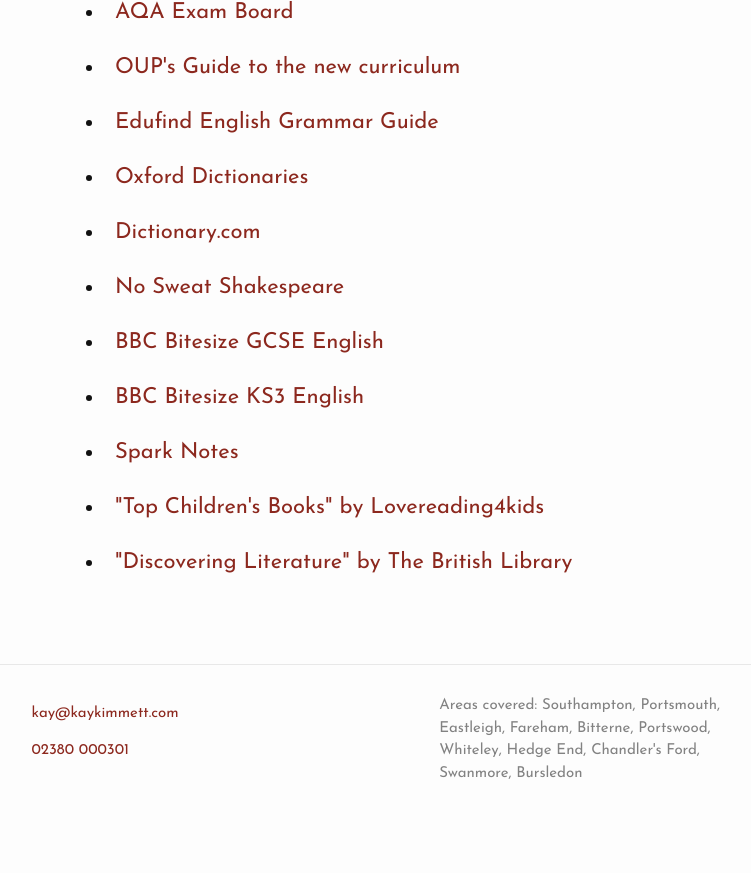
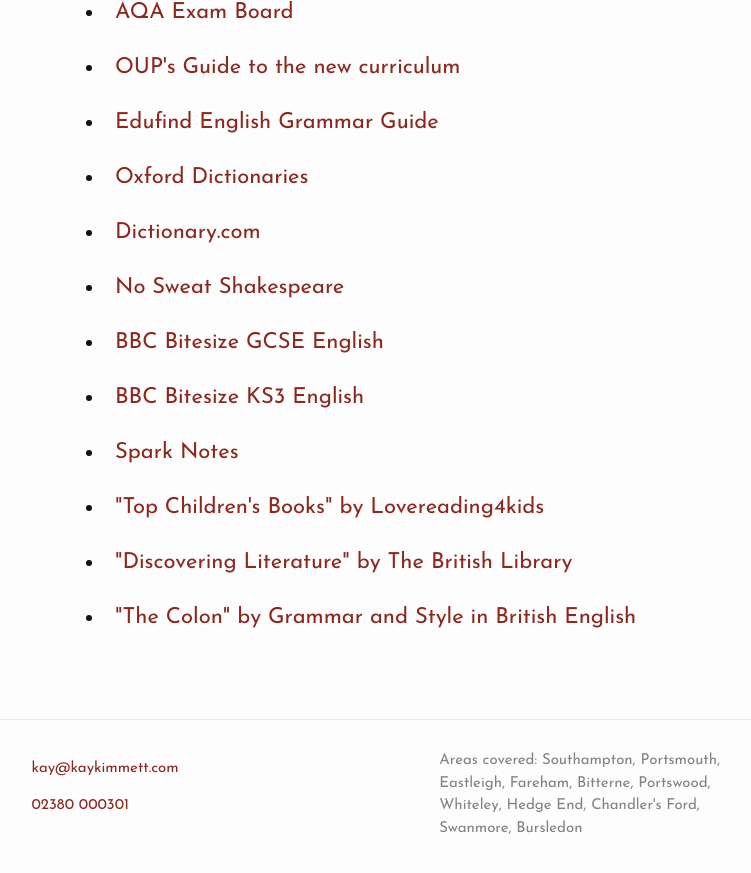
Before and after one commit to kaykimmett/kaykimmett.github.io, a Jekyll site: the page built from faq.html, in a window 1280 px wide and 900 px high, scrolled down 4069 px. Shown: the top 873 px of the window, without its empty margins (246-997 px from the left). Built offline with Jekyll 4.4.1, drawn with Linux system fonts in a browser that asks for light colours; nearby versions of some CDN libraries; some web fonts are replaced; before the commit the page ends 4914 px from its top, so only the background shows below that.

Commit message:
Add new link to Colon website

```diff
--- a/faq.html
+++ b/faq.html
@@ -60,6 +60,7 @@
 <li><a href="http://www.sparknotes.com">Spark Notes</a></li>
 <li><a href="http://www.lovereading4kids.co.uk/genre/top/Top-10-Books.html">"Top Children's Books" by Lovereading4kids</a></li>
 <li><a href="http://www.bl.uk/romantics-and-victorians/teaching-resources">"Discovering Literature" by The British Library</a></li>
+<li><a href="https://www.gsbe.co.uk/grammar-the-colon.html">"The Colon" by Grammar and Style in British English</a></li>
 
 
 </ul>
```
